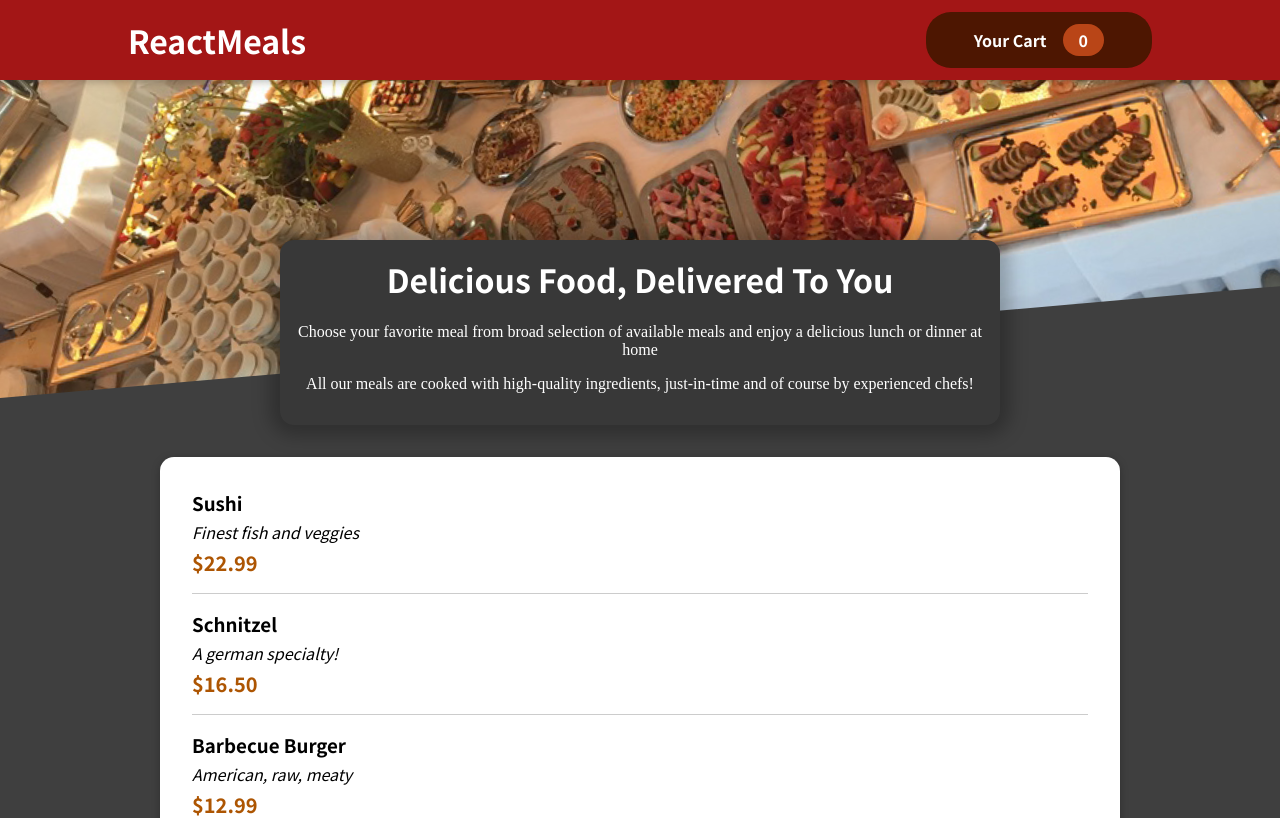
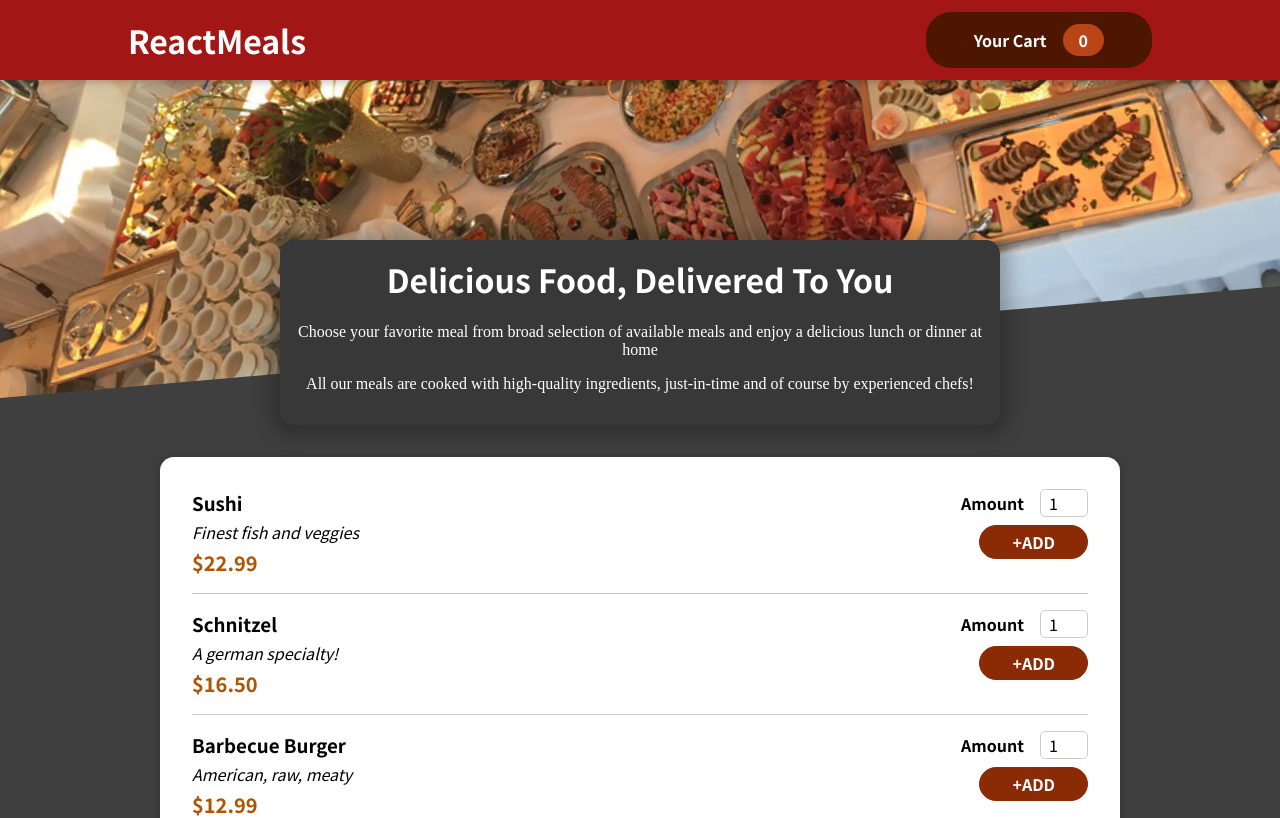
Before and after one commit to kartik4599/React-Meals, a JavaScript app: page / in a window 1280 px wide. Shown: the top 818 px of the page. Built offline with nearby package versions, Linux system fonts and the light colour scheme.

Commit message:
Meal Item Form

```diff
--- a/src/components/Meals/AvailableMeals.js
+++ b/src/components/Meals/AvailableMeals.js
@@ -27,6 +27,12 @@ const DUMMY_MEALS = [
     description: "Healthy...and green...",
     price: 18.99,
   },
+  {
+    id: "m5",
+    name: "Samosa",
+    description: "Nothing taste like this....",
+    price: 4.99,
+  }
 ];
 
 const AvailableMeals = () => {
--- a/src/components/Meals/AvailableMeals.module.css
+++ b/src/components/Meals/AvailableMeals.module.css
@@ -14,7 +14,7 @@
 @keyframes meals-appear {
   from {
     opacity: 0;
-    transform: translateY(3rem);
+    transform: translateY(20rem);
   }
 
   to {
--- a/src/components/Meals/MealsItem/MealItem.js
+++ b/src/components/Meals/MealsItem/MealItem.js
@@ -1,4 +1,5 @@
 import classes from "./MealItem.module.css";
+import MealItemForm from "./MealItemForm";
 const MealItem=(props)=>{
     return(
         <li className={classes.meal}>
@@ -8,7 +9,7 @@ const MealItem=(props)=>{
                 <div className={classes.price}>{`$${props.price.toFixed(2)}`}</div>
             </div>
             <div>
-
+                <MealItemForm id={props.id}/>
             </div>
         </li>
     );
--- a/src/components/Meals/MealsItem/MealItemForm.js
+++ b/src/components/Meals/MealsItem/MealItemForm.js
@@ -0,0 +1,23 @@
+import Input from "../../UI/Input/Input";
+import classes from "./MealItemForm.module.css";
+
+const MealItemForm = (props) => {
+  return (
+    <form className={classes.form}>
+      <Input
+        label="Amount"
+        input={{
+          id: 'amount'+props.id,
+          type: "number",
+          min: "1",
+          max: "5",
+          step: "1",
+          defaultValue: "1",
+        }}
+      />
+      <button>+ADD</button>
+    </form>
+  );
+};
+
+export default MealItemForm;
--- /dev/null
+++ b/src/components/Meals/MealsItem/MealItemForm.module.css
@@ -0,0 +1,20 @@
+.form {
+  text-align: right;
+}
+
+.form button {
+  font: inherit;
+  cursor: pointer;
+  background-color: #8a2b06;
+  border: 1px solid #8a2b06;
+  color: white;
+  padding: 0.25rem 2rem;
+  border-radius: 20px;
+  font-weight: bold;
+}
+
+.form button:hover,
+.form button:active {
+  background-color: #641e03;
+  border-color: #641e03;
+}
--- /dev/null
+++ b/src/components/UI/Input/Input.js
@@ -0,0 +1,10 @@
+import classes from "./Input.module.css";
+
+const Input = (props) => {
+  return <div className={classes.input}>
+    <label htmlFor={props.input.id}>{props.label}</label>
+    <input {...props.input}/>
+  </div>;
+};
+
+export default Input;
--- /dev/null
+++ b/src/components/UI/Input/Input.module.css
@@ -0,0 +1,18 @@
+.input {
+    display: flex;
+    align-items: center;
+    margin-bottom: 0.5rem;
+  }
+
+  .input label {
+    font-weight: bold;
+    margin-right: 1rem;
+  }
+
+  .input input {
+    width: 3rem;
+    border-radius: 5px;
+    border: 1px solid #ccc;
+    font: inherit;
+    padding-left: 0.5rem;
+  }
```
Also changed, not shown: src/components/Cart/Cart.js (added, +26 -0 lines), src/components/Cart/Cart.module.css (added, +46 -0 lines), 1 other file (tests, documents, lock files or other folders).
